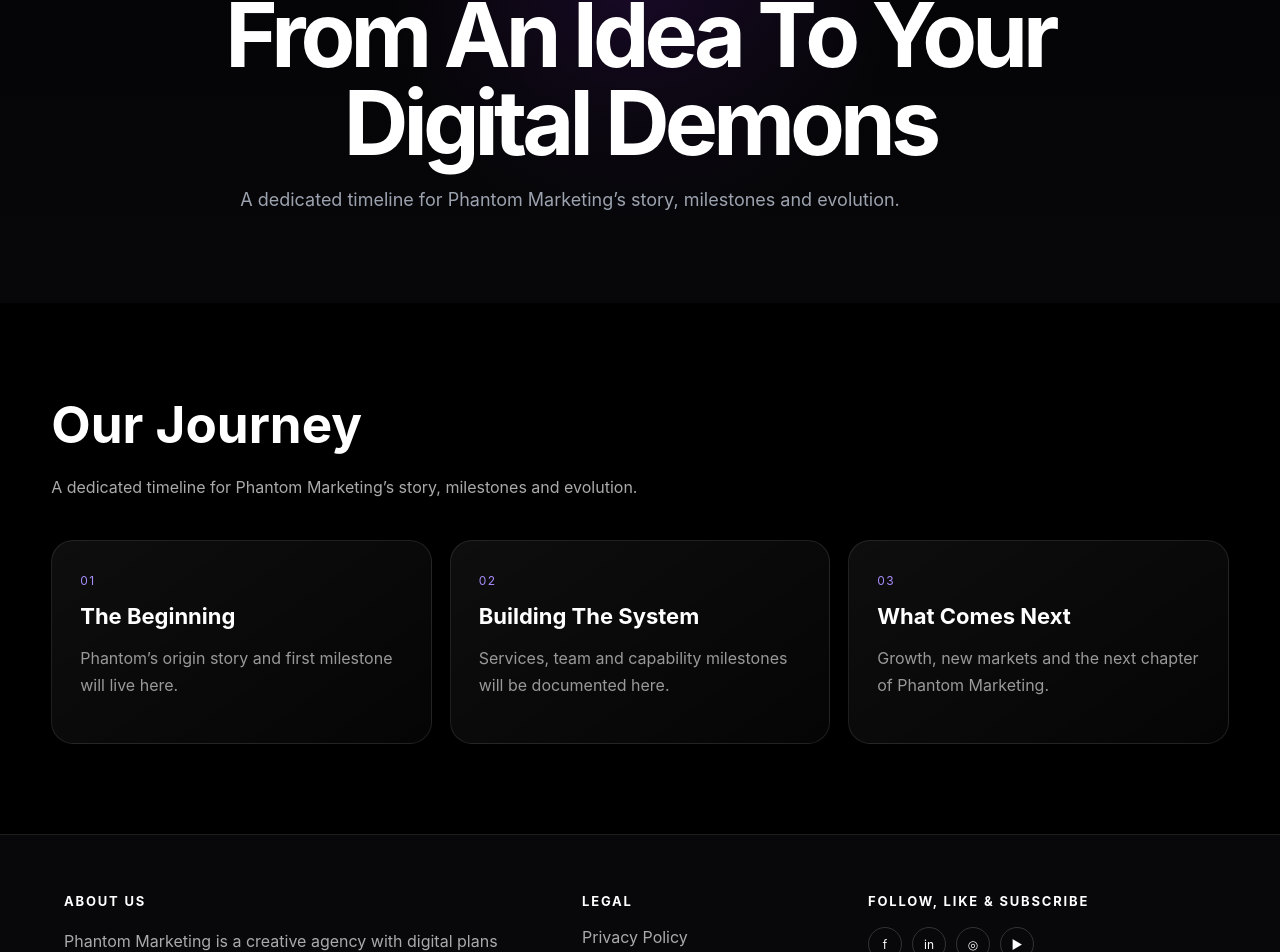
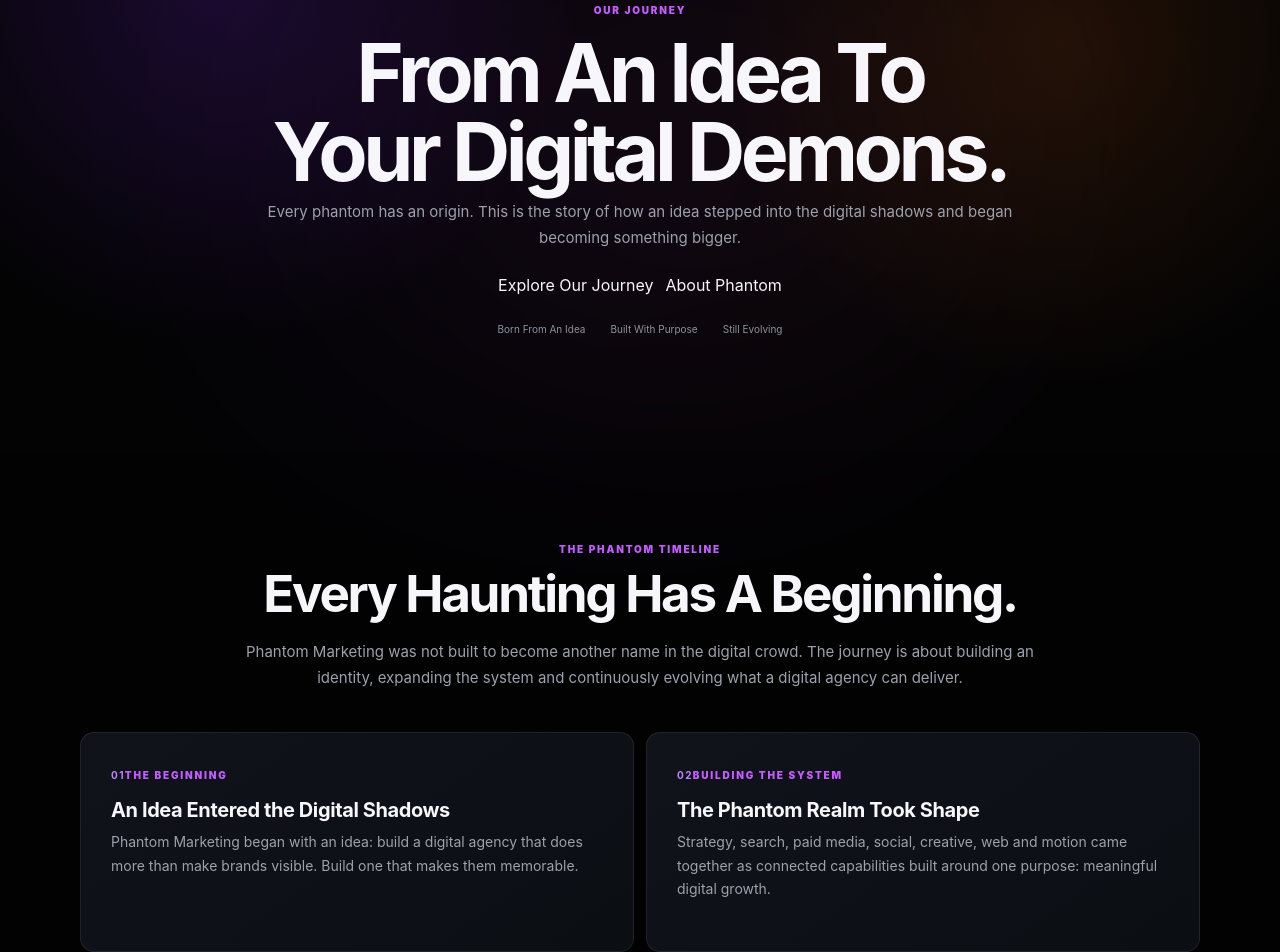
Before and after one commit to shaseeb692/phantom, a Next.js app: page /our-journey in a window 1280 px wide. Shown: the part 173-1125 px from the top of the page. Built offline with nearby package versions, Linux system fonts and the light colour scheme.

Commit message:
Update service pages and assets

```diff
--- a/app/about/page.tsx
+++ b/app/about/page.tsx
@@ -214,7 +214,7 @@ export default function Page() {
           </p>
         </header>
 
-        <div className="svc-related-grid">
+        <div className="svc-related-grid about-realm-grid">
 
           <Link href="/our-journey" className="svc-related-card">
             <h3>Our Journey</h3>
--- a/app/our-journey/page.tsx
+++ b/app/our-journey/page.tsx
@@ -1,3 +1,255 @@
 import type { Metadata } from "next";
-export const metadata:Metadata={title:"Our Journey"};
-export default function Page(){return <main><section className="inner-hero"><div><small>PHANTOM MARKETING</small><h1>From An Idea To Your Digital Demons</h1><p>A dedicated timeline for Phantom Marketing’s story, milestones and evolution.</p></div></section><section className="content-section"><h2>Our Journey</h2><p>A dedicated timeline for Phantom Marketing’s story, milestones and evolution.</p><div className="info-grid"><article className="info-card"><span>01</span><h3>The Beginning</h3><p>Phantom’s origin story and first milestone will live here.</p></article><article className="info-card"><span>02</span><h3>Building The System</h3><p>Services, team and capability milestones will be documented here.</p></article><article className="info-card"><span>03</span><h3>What Comes Next</h3><p>Growth, new markets and the next chapter of Phantom Marketing.</p></article></div></section></main>}
+import Link from "next/link";
+import "../../components/services/phantom-service.css";
+
+export const metadata: Metadata = {
+  title: "Our Journey | Phantom Marketing",
+  description:
+    "Explore the journey of Phantom Marketing, from the first idea to building Your Digital Demons.",
+};
+
+const milestones = [
+  {
+    number: "01",
+    label: "THE BEGINNING",
+    title: "An Idea Entered the Digital Shadows",
+    copy:
+      "Phantom Marketing began with an idea: build a digital agency that does more than make brands visible. Build one that makes them memorable.",
+  },
+  {
+    number: "02",
+    label: "BUILDING THE SYSTEM",
+    title: "The Phantom Realm Took Shape",
+    copy:
+      "Strategy, search, paid media, social, creative, web and motion came together as connected capabilities built around one purpose: meaningful digital growth.",
+  },
+  {
+    number: "03",
+    label: "THE NEXT CHAPTER",
+    title: "The Haunting Continues",
+    copy:
+      "Phantom continues to evolve across services, capabilities and markets while staying true to the idea behind Your Digital Demons.",
+  },
+];
+
+export default function Page() {
+  return (
+    <main className="svc phantom-service">
+
+      <section className="svc-hero">
+        <div className="svc-glow" />
+
+        <div className="svc-hero-in shell">
+          <small>OUR JOURNEY</small>
+
+          <h1>
+            From An Idea To
+            <br />
+            <span>Your Digital Demons.</span>
+          </h1>
+
+          <p>
+            Every phantom has an origin. This is the story of how an idea
+            stepped into the digital shadows and began becoming something
+            bigger.
+          </p>
+
+          <div className="svc-actions">
+            <a href="#journey">Explore Our Journey</a>
+            <Link href="/about">About Phantom</Link>
+          </div>
+
+          <div className="svc-trust">
+            <span>Born From An Idea</span>
+            <span>Built With Purpose</span>
+            <span>Still Evolving</span>
+          </div>
+        </div>
+      </section>
+
+
+      <section id="journey" className="shell svc-section">
+        <header>
+          <small>THE PHANTOM TIMELINE</small>
+          <h2>Every Haunting Has A Beginning.</h2>
+          <p>
+            Phantom Marketing was not built to become another name in the
+            digital crowd. The journey is about building an identity,
+            expanding the system and continuously evolving what a digital
+            agency can deliver.
+          </p>
+        </header>
+
+        <div className="svc-grid">
+          {milestones.map((item) => (
+            <article key={item.number}>
+              <b>{item.number}</b>
+              <small>{item.label}</small>
+              <h3>{item.title}</h3>
+              <p>{item.copy}</p>
+            </article>
+          ))}
+        </div>
+      </section>
+
+
+      <section className="shell svc-why-panel">
+        <div className="svc-why-top">
+
+          <div>
+            <small>WHERE WE STARTED</small>
+
+            <h2>
+              More Than A Name.
+              <br />
+              An Identity.
+            </h2>
+
+            <p>
+              Phantom was built around a simple belief: digital marketing
+              should leave an impression after the scroll, search or click
+              is over.
+            </p>
+
+            <ul>
+              <li>Strategy before noise</li>
+              <li>Creativity with a purpose</li>
+              <li>Connected digital capabilities</li>
+              <li>A brand identity designed to be remembered</li>
+            </ul>
+          </div>
+
+
+          <div>
+            <small>WHERE WE ARE GOING</small>
+
+            <h2>
+              The Story Is Still
+              <br />
+              Being Written.
+            </h2>
+
+            <p>
+              The next chapter is not about abandoning what Phantom started
+              as. It is about expanding the realm while keeping the same
+              identity at its core.
+            </p>
+
+            <ul>
+              <li>Deeper digital capabilities</li>
+              <li>Stronger connected service journeys</li>
+              <li>New markets and audiences</li>
+              <li>Continuous evolution of the Phantom brand</li>
+            </ul>
+          </div>
+
+        </div>
+
+
+        <h3 className="svc-process-title">
+          The Phantom Evolution
+        </h3>
+
+        <div className="svc-process">
+          <article>
+            <b>01</b>
+            <h3>Imagine</h3>
+            <p>
+              Start with an idea strong enough to challenge the ordinary.
+            </p>
+          </article>
+
+          <article>
+            <b>02</b>
+            <h3>Build</h3>
+            <p>
+              Turn that idea into strategy, services, systems and identity.
+            </p>
+          </article>
+
+          <article>
+            <b>03</b>
+            <h3>Evolve</h3>
+            <p>
+              Keep adapting as platforms, audiences and digital behavior
+              change.
+            </p>
+          </article>
+
+          <article>
+            <b>04</b>
+            <h3>Haunt</h3>
+            <p>
+              Build a presence people remember long after the interaction.
+            </p>
+          </article>
+        </div>
+      </section>
+
+
+      <section className="shell svc-section svc-related">
+        <header>
+          <small>BEYOND THE TIMELINE</small>
+          <h2>Explore The Phantom Story</h2>
+          <p>
+            The journey is only one part of the story. Discover the people,
+            identity and thinking behind Phantom Marketing.
+          </p>
+        </header>
+
+        <div className="svc-related-grid">
+
+          <Link href="/about" className="svc-related-card">
+            <h3>About Phantom</h3>
+            <p>
+              Discover the mission, vision and principles behind Your
+              Digital Demons.
+            </p>
+            <span>Explore About Us →</span>
+          </Link>
+
+          <div className="svc-related-card">
+            <h3>Our Team</h3>
+            <p>
+              Meet the people behind the strategy, creativity and digital
+              execution.
+            </p>
+            <span>Coming Next</span>
+          </div>
+
+          <div className="svc-related-card">
+            <h3>Our Logo Journey</h3>
+            <p>
+              Explore how the Phantom identity and visual mark evolved.
+            </p>
+            <span>Coming Next</span>
+          </div>
+
+        </div>
+      </section>
+
+
+      <section className="svc-choice">
+        <div className="shell">
+          <small>THE NEXT CHAPTER</small>
+
+          <h2>
+            The Journey Isn't Over.
+            <br />
+            Neither Is The Haunting.
+          </h2>
+
+          <p>
+            Phantom keeps evolving. Your brand can be part of what comes
+            next.
+          </p>
+
+          <Link href="/contact-us">
+            Enter The Phantom Realm
+          </Link>
+        </div>
+      </section>
+
+    </main>
+  );
+}
```
Also changed, not shown: app/about/about-layout-fix.css (+24 -0 lines).
